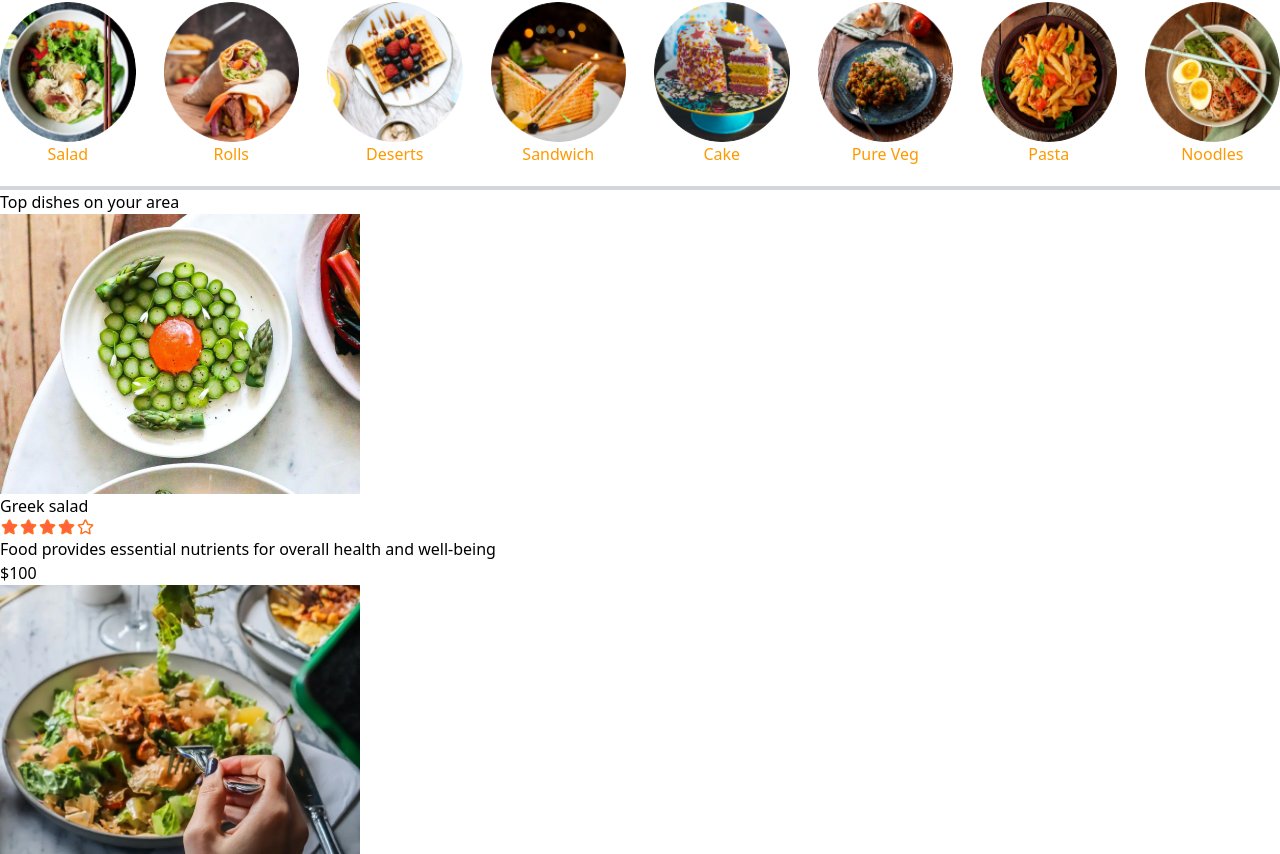
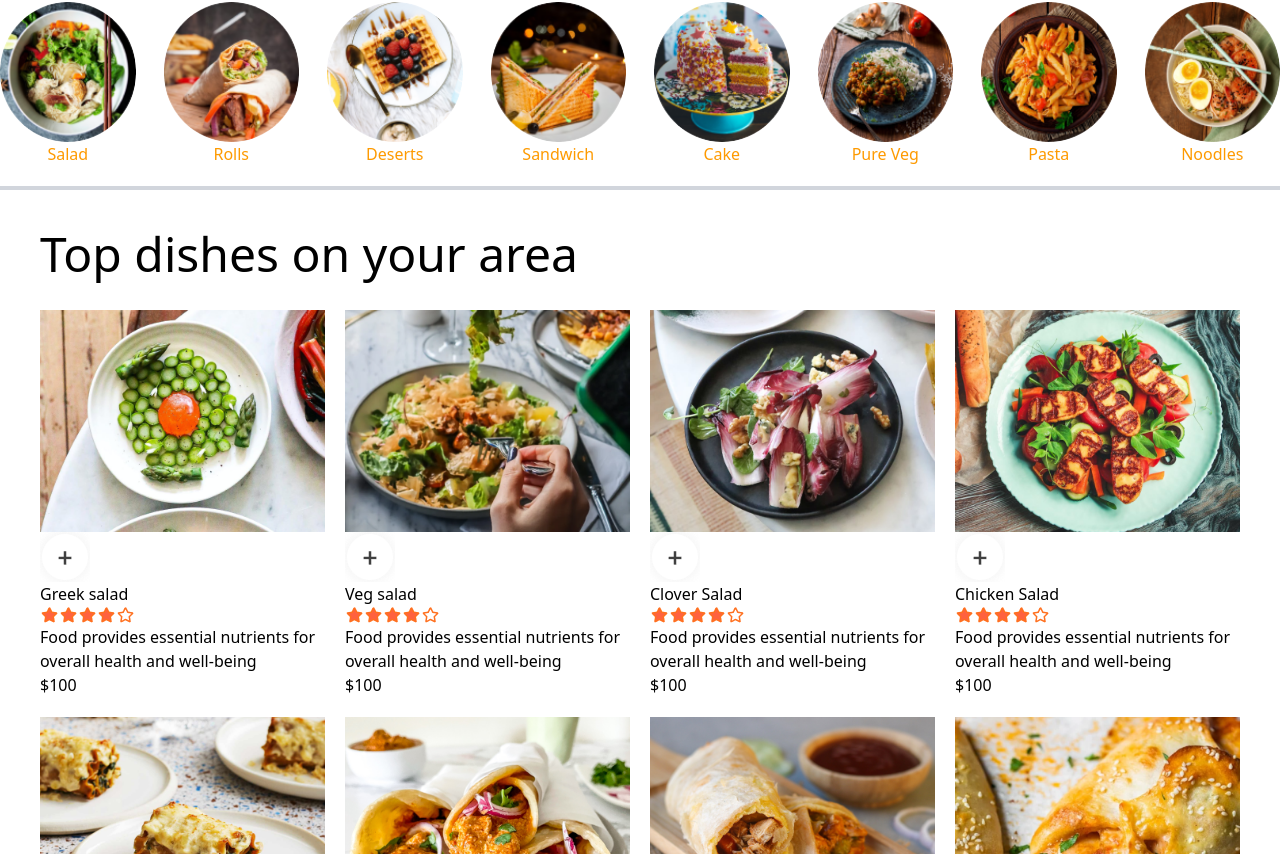
Before and after one commit to TanveeR-Abdullah/React-project-1, a React (Vite) app: page / in a window 1280 px wide. Shown: the part 886-1740 px from the top of the page. Built offline with nearby package versions, Linux system fonts and the light colour scheme.

Commit message:
added some additional changes

```diff
--- a/src/Component/FoodDisplay.jsx
+++ b/src/Component/FoodDisplay.jsx
@@ -7,9 +7,9 @@ function FoodDisplay({category}) {
     const { food_list } = useContext(StoreContext)
 
     return (
-        <div>
-            <h2>Top dishes on your area</h2>
-            <div>
+        <div className="m-10 ">
+            <h2 className="w-xl size-20 text-5xl " >Top dishes on your area</h2>
+            <div className="grid grid-cols-4 gap-5 " >
                 {food_list.map((item, index) => {
                     return <FoodItem key={index} id={item._id} name={item.name} description={item.description} price={100} image={item.image} />
                 })}
--- a/src/Component/FoodItem.jsx
+++ b/src/Component/FoodItem.jsx
@@ -1,26 +1,42 @@
+import { useState } from "react";
 import { assets } from "../assets/frontend_assets/assets"
 
 
 
 
-function FoodItem({_id, name, description, price, image}) {
+function FoodItem({ _id, name, description, price, image }) {
+
+    const [itemCount, setItemCount] = useState(0);
 
 
     return (
 
-        <div>
+        <div className="">
             <div>
                 <img src={image} />
+
+                {
+                    !itemCount ? (<img onClick={() => setItemCount((prev) => prev + 1)} src={assets.add_icon_white}  />)
+                        : (
+                            <div>
+                                <img onClick={() => setItemCount((prev) => prev - 1)} src={assets.remove_icon_red}  />
+                                <p>{itemCount}</p>
+                                <img onClick={() => setItemCount((prev) => prev + 1)}src={assets.add_icon_green}  />
+                            </div>
+                        )
+                }
+
+
+
             </div>
             <div>
                 <div>
                     <p>{name}</p>
                     <img src={assets.rating_starts} />
+
                 </div>
                 <p>{description}</p>
                 <p>${price}</p>
-
-
             </div>
         </div>
     )
```
